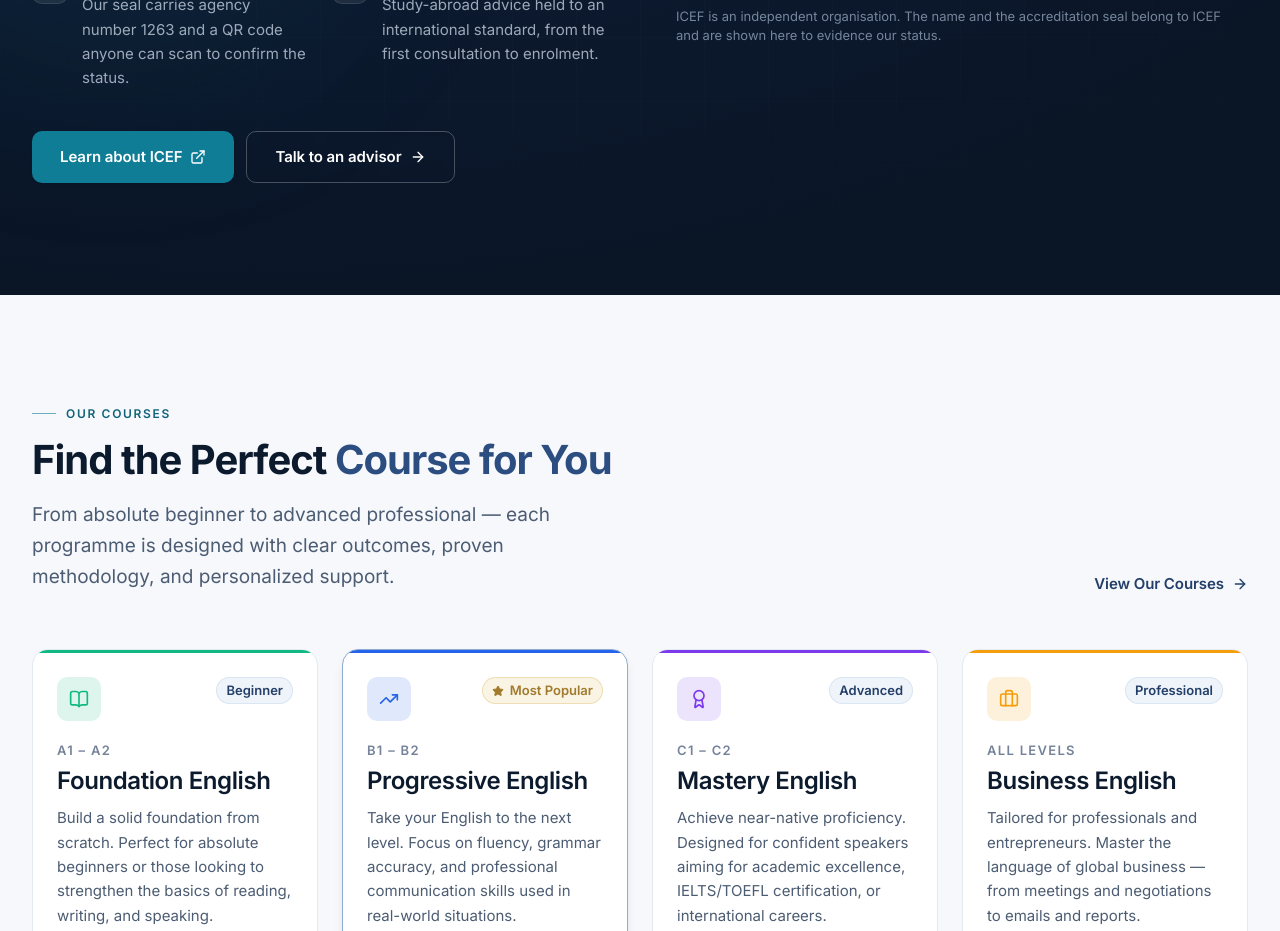
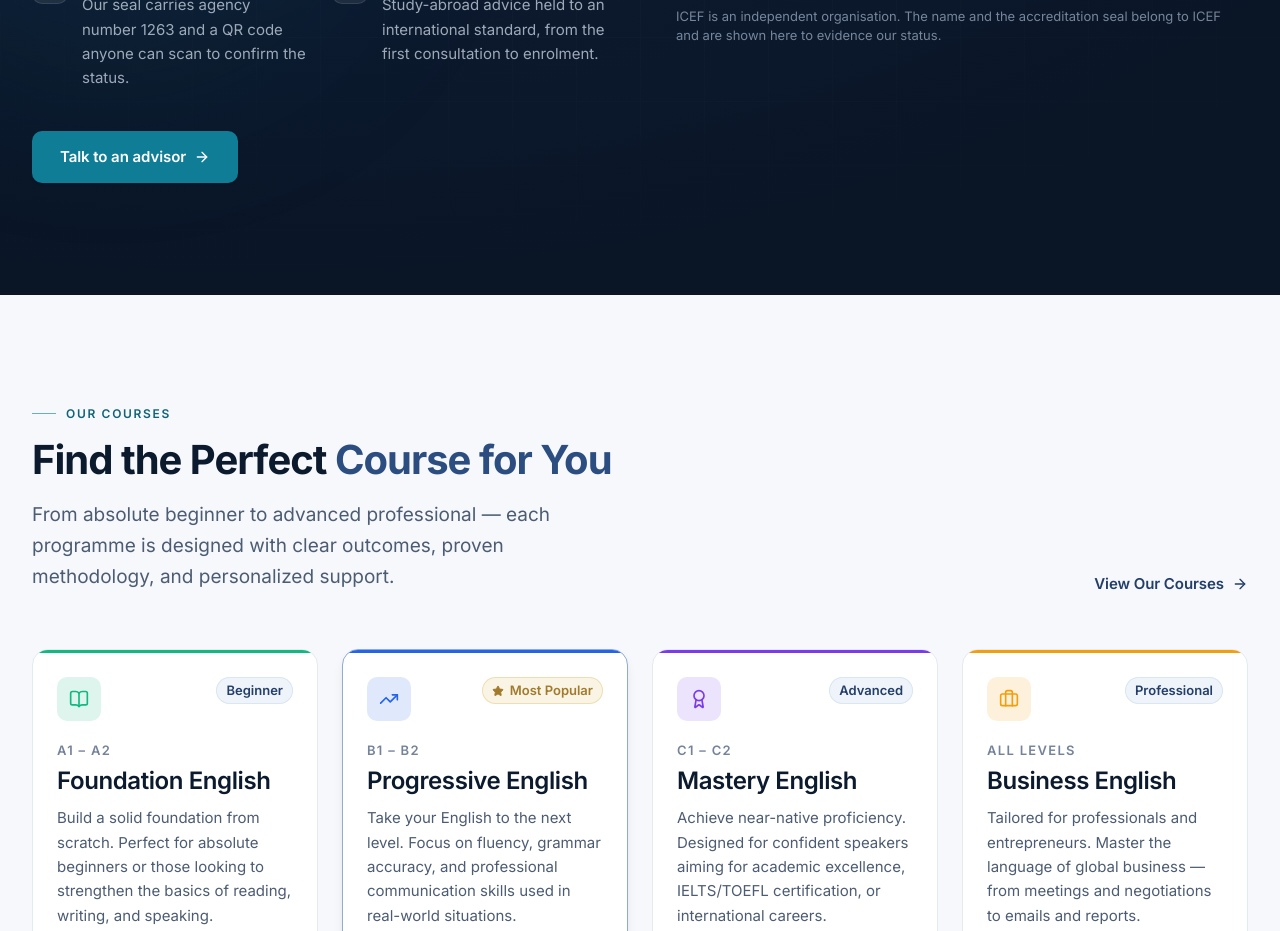
Before and after one commit to bendoza77/qutaisi-academy-school, a React (Vite) app in the folder client/: page / in a window 1280 px wide. Shown: the part 1660-2591 px from the top of the page. Built offline with nearby package versions, Linux system fonts and the light colour scheme; no server answers.

Commit message:
small changes

```diff
--- a/client/src/components/sections/Icef.jsx
+++ b/client/src/components/sections/Icef.jsx
@@ -1,6 +1,6 @@
 import { motion } from "framer-motion";
 import { Link } from "react-router-dom";
-import { ArrowRight, BadgeCheck, ExternalLink, Globe2, QrCode, ShieldCheck } from "lucide-react";
+import { ArrowRight, BadgeCheck, Globe2, QrCode, ShieldCheck } from "lucide-react";
 import { useTranslation } from "react-i18next";
 import { Container } from "../ui/Container";
 import { Eyebrow } from "../ui/Eyebrow";
@@ -13,7 +13,6 @@ import { fadeUp, fadeLeft, stagger, inView } from "../../utils/motion";
 import icefBadgeWebp from "../../assets/icef-accredited.webp";
 import icefBadgePng from "../../assets/icef-accredited.png";
 
-const ICEF_URL = "https://www.icef.com/";
 const POINT_ICONS = [ShieldCheck, Globe2, QrCode, BadgeCheck];
 const listVariants = stagger(0.08, 0.1);
 
@@ -22,9 +21,8 @@ const listVariants = stagger(0.08, 0.1);
  *
  * The academy's strongest external proof point, so it gets its own band rather
  * than a line in a list of features: the awarded seal at full size, what the
- * status actually means, and a route out to ICEF for anyone who wants to
- * verify it. The globe behind the copy is the same idea in another register —
- * a network the academy is now part of.
+ * status actually means. The globe behind the copy is the same idea in
+ * another register — a network the academy is now part of.
  */
 export function Icef() {
   const { t } = useTranslation();
@@ -106,19 +104,7 @@ export function Icef() {
             </motion.ul>
 
             <div className="mt-10 flex flex-col gap-3 sm:flex-row sm:items-center">
-              <Button
-                as="a"
-                href={ICEF_URL}
-                target="_blank"
-                rel="noopener noreferrer"
-                variant="accent"
-                size="lg"
-                className="w-full sm:w-auto"
-              >
-                {t("icef.cta")}
-                <ExternalLink className="h-4 w-4" aria-hidden="true" />
-              </Button>
-              <Button as={Link} to="/contact" variant="outline" size="lg" className="group w-full sm:w-auto">
+              <Button as={Link} to="/contact" variant="accent" size="lg" className="group w-full sm:w-auto">
                 {t("icef.secondaryCta")}
                 <ArrowRight
                   className="h-4 w-4 transition-transform duration-200 group-hover:translate-x-1"
```
